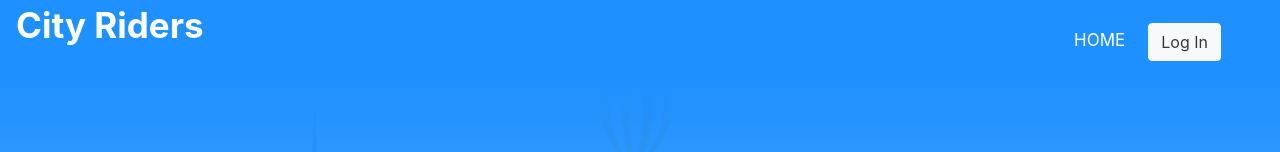
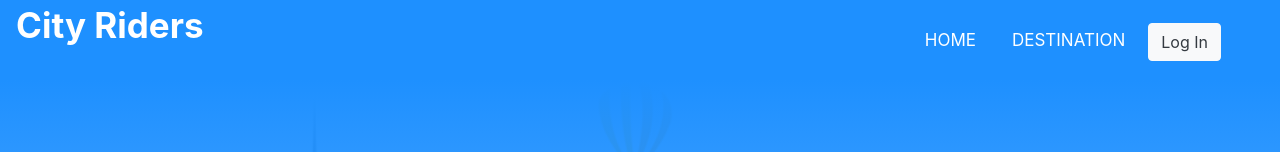
Before and after one commit to Tanvin-Ahmed/City-Riders, a React (Create React App) app: page /home in a window 1280 px wide. Shown: the top 152 px of the page. Built offline with nearby package versions, Linux system fonts and the light colour scheme; what react-google-maps would draw is missing.

Commit message:
nav update

```diff
--- a/src/Components/Navbar/Navbar.jsx
+++ b/src/Components/Navbar/Navbar.jsx
@@ -3,8 +3,8 @@ import { Link } from "react-router-dom";
 import { userContext } from "../../App";
 import logo from "../../img/bg/bg.png";
 import "./Navbar.css";
-import { FontAwesomeIcon } from '@fortawesome/react-fontawesome'
-import { faBars } from '@fortawesome/free-solid-svg-icons'
+import { FontAwesomeIcon } from "@fortawesome/react-fontawesome";
+import { faBars } from "@fortawesome/free-solid-svg-icons";
 
 const Navbar = () => {
   const { loggedInUser, setLoggedInUser } = useContext(userContext);
@@ -13,14 +13,28 @@ const Navbar = () => {
     <nav>
       <input type="checkbox" id="check" />
       <label for="check" className="checkbtn">
-      <FontAwesomeIcon icon={faBars} />
+        <FontAwesomeIcon icon={faBars} />
       </label>
-      <Link to="/">  <label className="logo">City Riders</label></Link>
+      <Link to="/">
+        {" "}
+        <label className="logo">City Riders</label>
+      </Link>
       <ul>
         <li>
           <Link className="active" aria-current="page" to="/home">
             Home
           </Link>
+        </li>
+        <li>
+          {loggedInUser.email ? (
+            <Link className="active" aria-current="page" to="/">
+              Destination
+            </Link>
+          ) : (
+            <Link className="active" aria-current="page" to="/login">
+              Destination
+            </Link>
+          )}
         </li>
         <li>
           {loggedInUser.email ? (
@@ -38,11 +52,7 @@ const Navbar = () => {
           )}
         </li>
         <li>
-          {
-            <h5 className="text-light ml-4">
-              {loggedInUser.displayName}
-            </h5>
-          }
+          {<h5 className="text-light ml-4">{loggedInUser.displayName}</h5>}
         </li>
       </ul>
     </nav>
```
